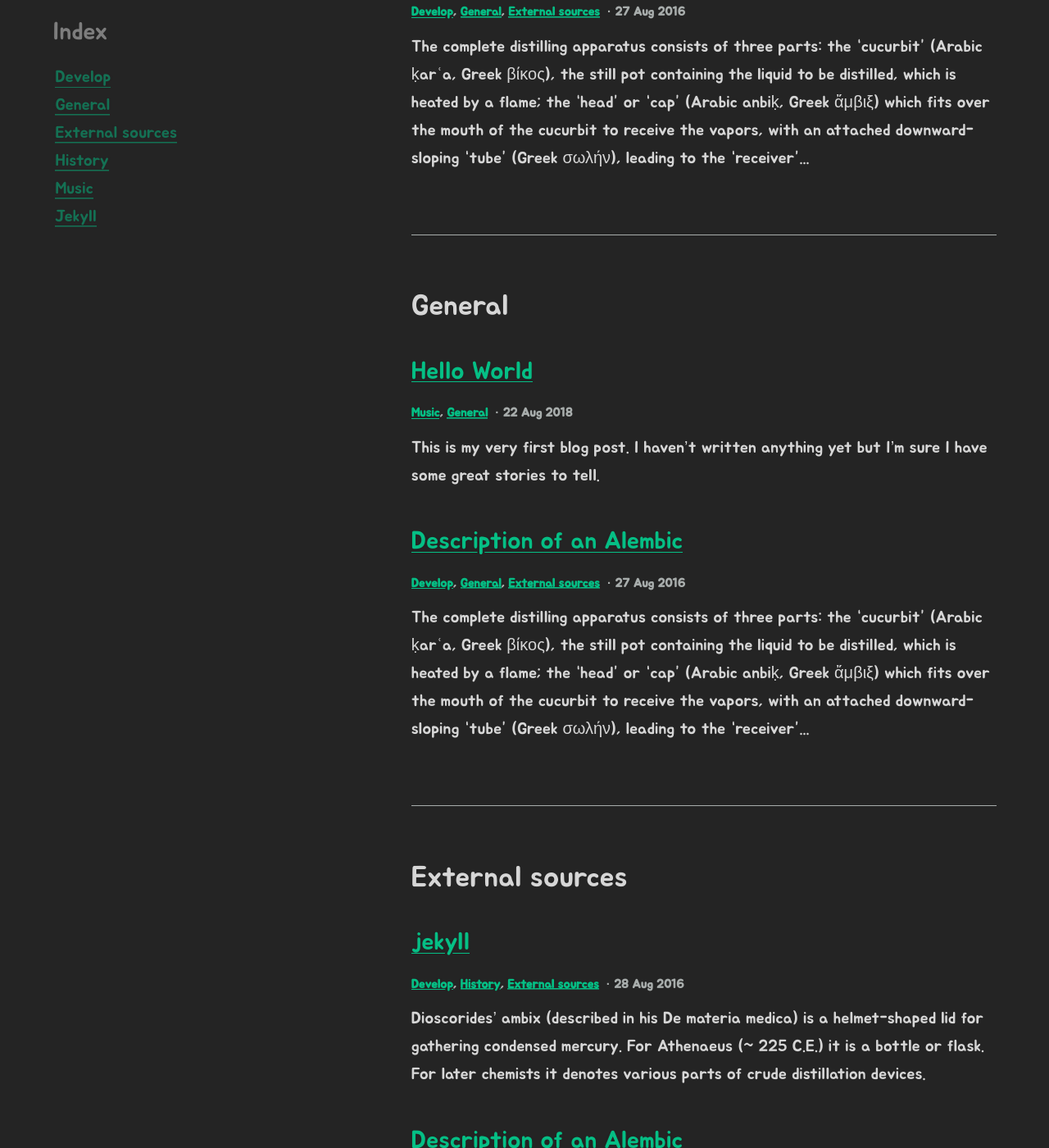
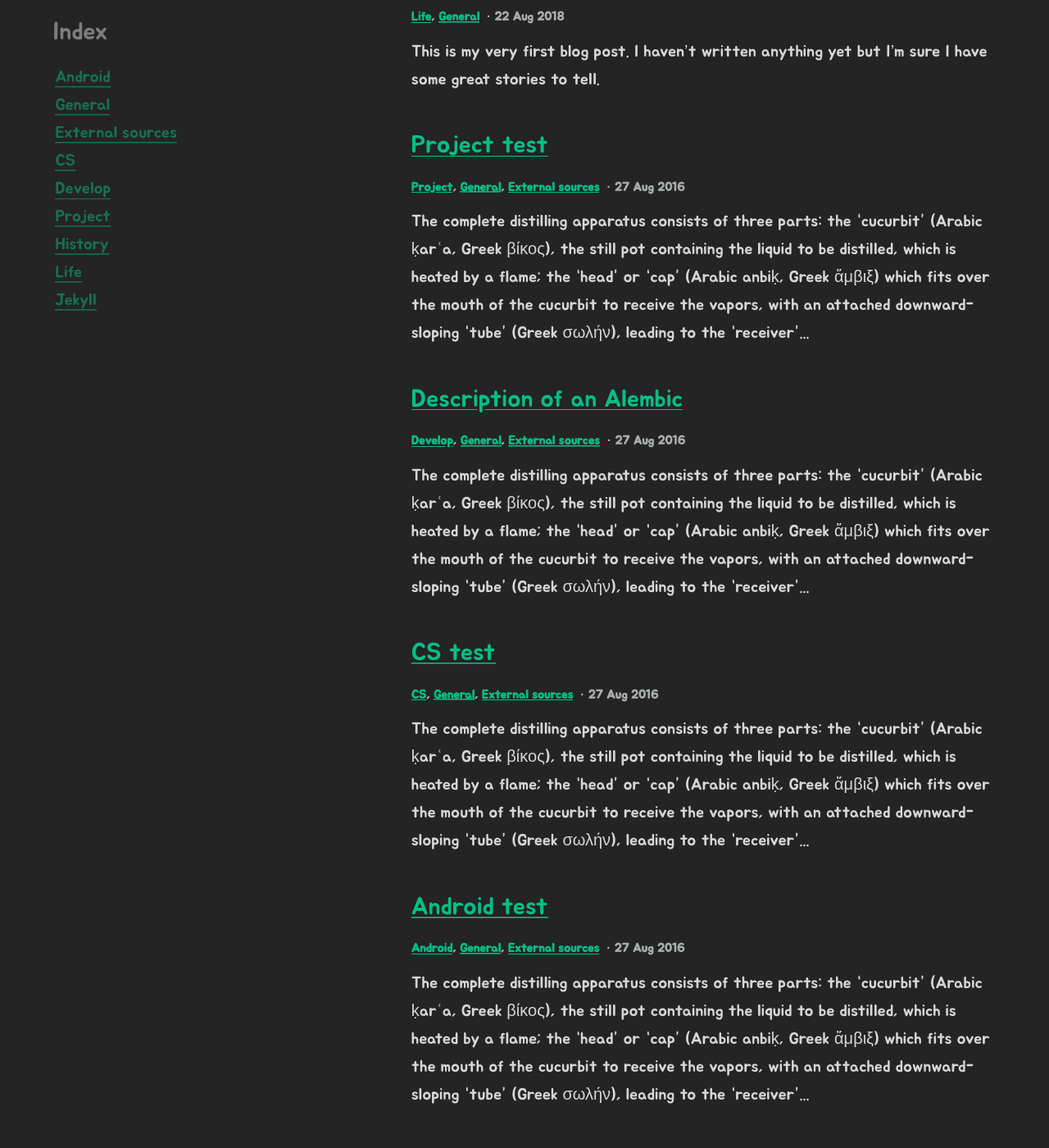
Before and after one commit to Kim-DG/blog, a Jekyll site: the page built from categories.md, in a window 1280 px wide and 1400 px high, scrolled down 772 px. Shown: the whole window at 82% size. Built offline with Jekyll 4.4.1, drawn with Linux system fonts in a browser that asks for light colours; some of the changed text lies outside the part shown.

Commit message:
카테고리 추가

```diff
--- /dev/null
+++ b/Android/_posts/2016-08-27-example-post-one.md
@@ -0,0 +1,15 @@
+---
+title: Android test
+categories:
+- General
+- External sources
+feature_image: "https://picsum.photos/2560/600?image=872"
+---
+
+The complete distilling apparatus consists of three parts: the "cucurbit" (Arabic ḳarʿa, Greek βίκος), the still pot containing the liquid to be distilled, which is heated by a flame; the "head" or "cap" (Arabic anbiḳ, Greek ἄμβιξ) which fits over the mouth of the cucurbit to receive the vapors, with an attached downward-sloping "tube" (Greek σωλήν), leading to the "receiver" (Arabic ḳābila, Greek ἄγγος or φιάλη) container.
+
+<!-- more -->
+
+Retorts have the "cap" and the "cucurbit" made into one. The anbik is also called the raʾs (head) of the cucurbit. The liquid in the cucurbit is heated or boiled; the vapour rises into the anbik, where it cools by contact with the walls and condenses, running down the spout into the receiver. A modern descendant of the alembic is the pot still, used to produce distilled beverages.
+
+_Originally from [Alembic - Wikipedia](https://en.wikipedia.org/wiki/Alembic)_
--- /dev/null
+++ b/CS/_posts/2016-08-27-example-post-one.md
@@ -0,0 +1,15 @@
+---
+title: CS test
+categories:
+- General
+- External sources
+feature_image: "https://picsum.photos/2560/600?image=872"
+---
+
+The complete distilling apparatus consists of three parts: the "cucurbit" (Arabic ḳarʿa, Greek βίκος), the still pot containing the liquid to be distilled, which is heated by a flame; the "head" or "cap" (Arabic anbiḳ, Greek ἄμβιξ) which fits over the mouth of the cucurbit to receive the vapors, with an attached downward-sloping "tube" (Greek σωλήν), leading to the "receiver" (Arabic ḳābila, Greek ἄγγος or φιάλη) container.
+
+<!-- more -->
+
+Retorts have the "cap" and the "cucurbit" made into one. The anbik is also called the raʾs (head) of the cucurbit. The liquid in the cucurbit is heated or boiled; the vapour rises into the anbik, where it cools by contact with the walls and condenses, running down the spout into the receiver. A modern descendant of the alembic is the pot still, used to produce distilled beverages.
+
+_Originally from [Alembic - Wikipedia](https://en.wikipedia.org/wiki/Alembic)_
--- /dev/null
+++ b/Project/_posts/2016-08-27-example-post-one.md
@@ -0,0 +1,15 @@
+---
+title: Project test
+categories:
+- General
+- External sources
+feature_image: "https://picsum.photos/2560/600?image=872"
+---
+
+The complete distilling apparatus consists of three parts: the "cucurbit" (Arabic ḳarʿa, Greek βίκος), the still pot containing the liquid to be distilled, which is heated by a flame; the "head" or "cap" (Arabic anbiḳ, Greek ἄμβιξ) which fits over the mouth of the cucurbit to receive the vapors, with an attached downward-sloping "tube" (Greek σωλήν), leading to the "receiver" (Arabic ḳābila, Greek ἄγγος or φιάλη) container.
+
+<!-- more -->
+
+Retorts have the "cap" and the "cucurbit" made into one. The anbik is also called the raʾs (head) of the cucurbit. The liquid in the cucurbit is heated or boiled; the vapour rises into the anbik, where it cools by contact with the walls and condenses, running down the spout into the receiver. A modern descendant of the alembic is the pot still, used to produce distilled beverages.
+
+_Originally from [Alembic - Wikipedia](https://en.wikipedia.org/wiki/Alembic)_
--- a/_config.yml
+++ b/_config.yml
@@ -40,8 +40,14 @@ navigation_header:
   url: /about/
 - title: Develop
   url: /develop/
-- title: Music
-  url: /music/
+- title: Project
+  url: /project/
+- title: Android
+  url: /android/
+- title: CS
+  url: /cs/
+- title: Life
+  url: /life/
 - title: Categories
   url: /categories/
 - title: Search
@@ -57,24 +63,46 @@ collections:
   posts:
     title: Develop Posts
     output: true
-    description: "develop My thoughts and ideas"
+    description: "develop"
     feature_text: |
       Develop
     feature_image: "https://picsum.photos/2560/600?image=866"
-  mu_posts:
-    title: Music Posts
+  project_posts:
+    title: Project Posts
     output: true
-    description: "music My thoughts and ideas"
+    description: "project"
     feature_text: |
-      Music
+      Project
     feature_image: "https://picsum.photos/2560/600?image=866"
+  android_posts:
+    title: Android Posts
+    output: true
+    description: "android"
+    feature_text: |
+      Android
+    feature_image: "https://picsum.photos/2560/600?image=866"
+  cs_posts:
+    title: CS Posts
+    output: true
+    description: "cs"
+    feature_text: |
+      CS
+    feature_image: "https://picsum.photos/2560/600?image=866"
+  life_posts:
+    title: Life Posts
+    output: true
+    description: "life"
+    feature_text: |
+      Life
+    feature_image: "https://picsum.photos/2560/600?image=866"
+
 
 
 # Collection settings
 defaults:
   -
     scope:
-      path: "Develop"
+      path: ""
       type: "posts"
     values:
       layout: post # Set the default layout for posts
```
Also changed, not shown: _layouts/android.html (added, +32 -0 lines), _layouts/cs.html (added, +32 -0 lines), _layouts/project.html (added, +32 -0 lines), android.md (added, +5 -0 lines), cs.md (added, +5 -0 lines), life.md (added, +5 -0 lines), music.md (deleted, +0 -5 lines), project.md (added, +5 -0 lines), Life/_posts/2018-08-22-hello-world.md (renamed from Music/_posts/2018-08-22-hello-world.md), _layouts/life.html (renamed from _layouts/music.html), 4 other files.
